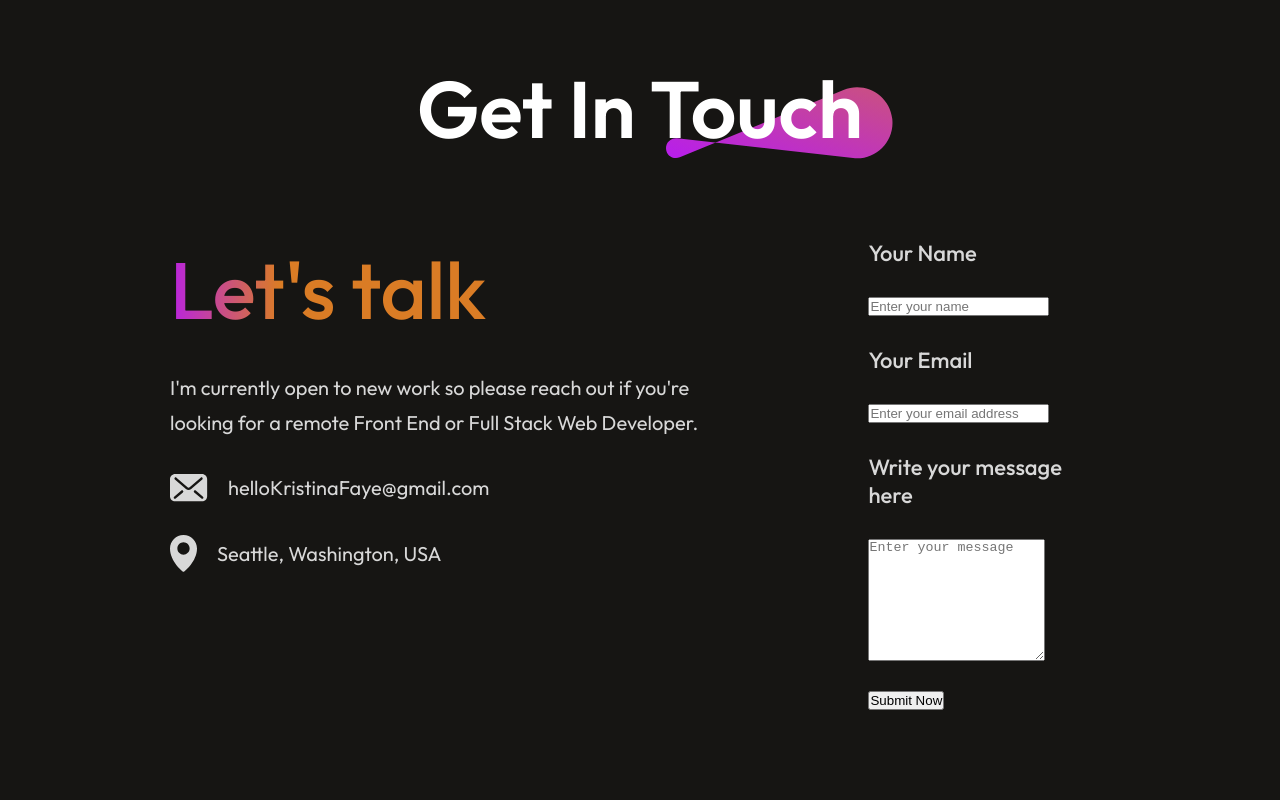
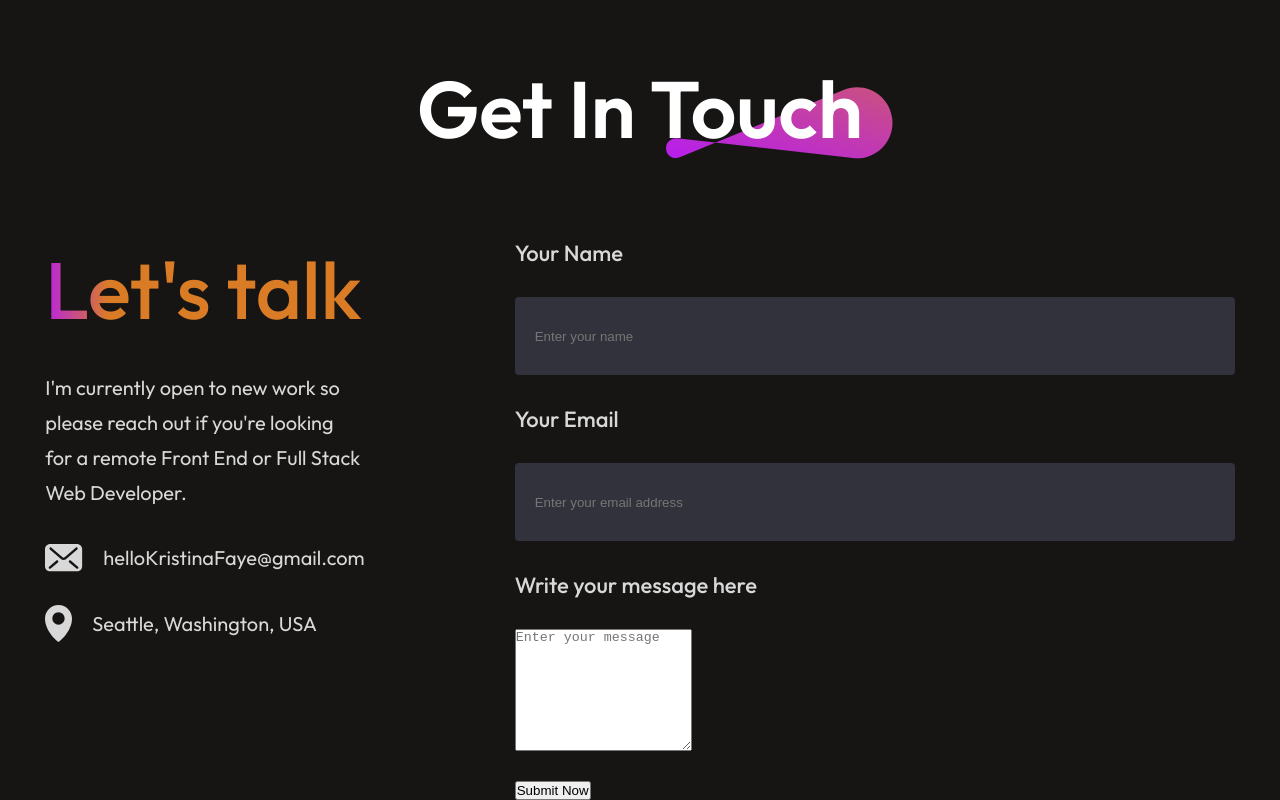
Before and after one commit to hellokristinafaye/portfolio-react, a React (Vite) app: page / in a window 1280 px wide. Shown: the part 3295-4095 px from the top of the page. Before the commit the page ends 4005 px from the top, so only its background shows below. Built offline with nearby package versions, Linux system fonts and the light colour scheme.

Commit message:
color variable added

```diff
--- a/src/components/Contact/Contact.css
+++ b/src/components/Contact/Contact.css
@@ -66,3 +66,12 @@
     font-size: 22px;
     font-weight: 500;
 }
+.contact-right input {
+    border: none;
+    width: 700px;
+    height: 78px;
+    padding-left: 20px;
+    border-radius: 4px;
+    background: var(--dark-grey);
+    color: var(--mid-grey);
+}
--- a/src/index.css
+++ b/src/index.css
@@ -6,6 +6,8 @@
     --orange-color: #DA7C25;
     --purple-color: #B923E1;
     --lt-grey: #D8D8D8;
+    --dark-grey: #32323c;
+    --mid-grey: #A0A0A0;
 }
 body {
     font-family: "Outfit", sans-serif;
```
